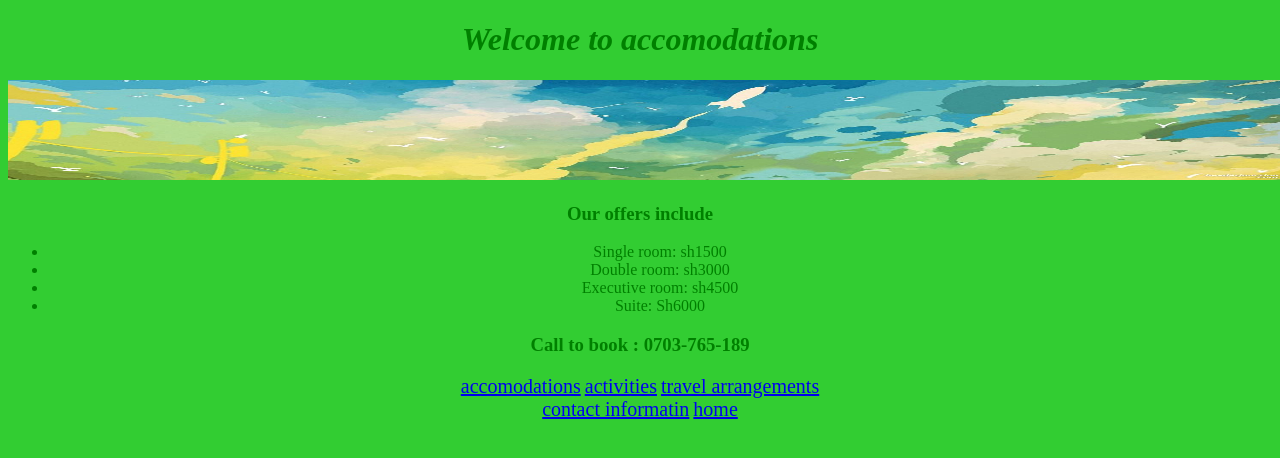
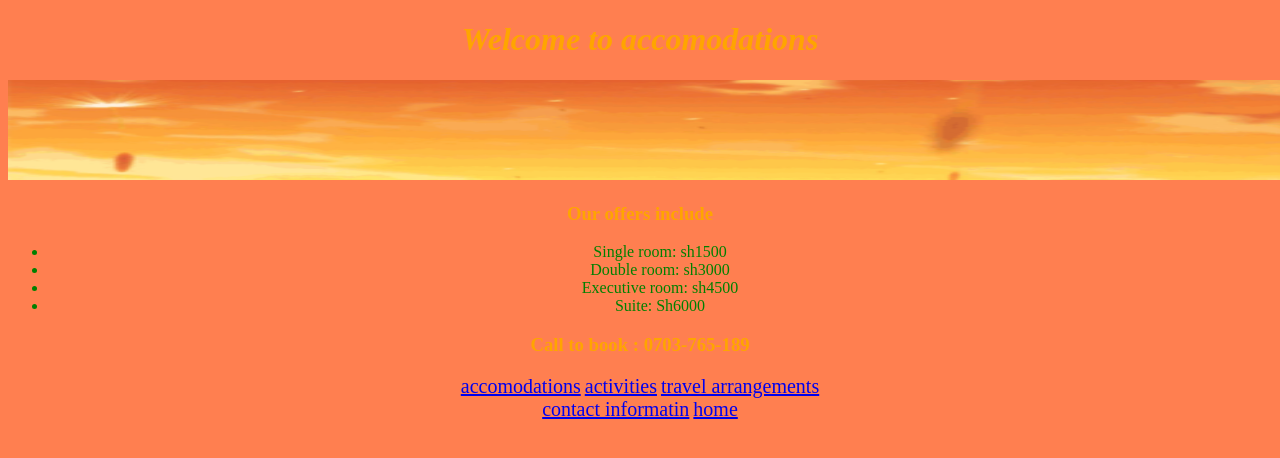
Before and after one commit to Joelmukono/hotel_resort, a plain HTML site: page accomodations.html in a window 1280 px wide. Drawn offline with Linux system fonts and the light colour scheme.

Commit message:
add second design orange

```diff
--- a/accomodations.html
+++ b/accomodations.html
@@ -6,7 +6,7 @@
   </head>
   <body>
     <h1>Welcome to accomodations</h1>
-    <img src="images/green.jpg" alt="green">
+    <img src="images/orange2.png" alt="green">
 
     <h3>Our offers include</h3>
 
--- a/css/styles.css
+++ b/css/styles.css
@@ -1,6 +1,6 @@
 h1{
   font-style:italic;
-  color: green;
+  color: orange;
   text-align: center;
 }
 img{
@@ -15,14 +15,14 @@ p{
 
 }
 body{
-  background-color: limegreen;
+  background-color:  coral;
 }
 a{
   font-size: 20px;
   text-align: center;
 }
 h3{
-  color:green;
+  color:orange;
   text-align: center;
 }
 
```
Also changed, not shown: activities.html (+1 -1 lines), contact.html (+1 -1 lines), index.html (+1 -1 lines), travel_arrangements.html (+1 -1 lines), images/orange.jpg (added), images/orange2.png (added).
